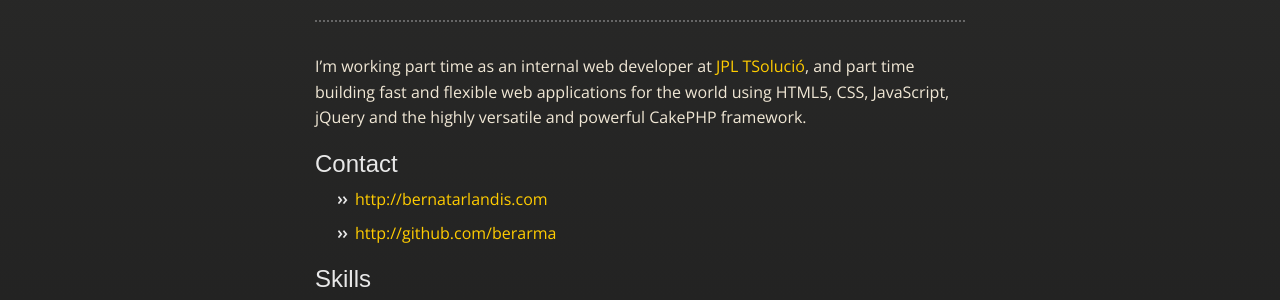
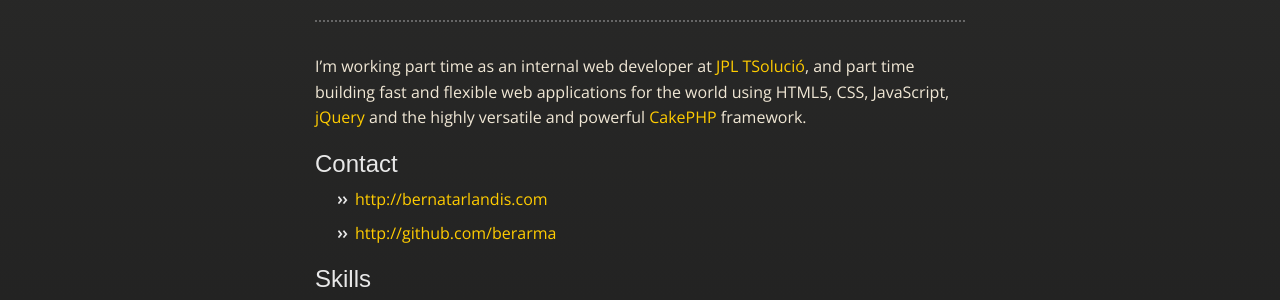
Before and after one commit to berarma/berarma.github.io, a Jekyll site: the page built from about/index.md, in a window 1280 px wide and 900 px high. Shown: the part 151-451 px from the top of the window. Built offline with Jekyll 4.4.1, drawn with Linux system fonts in a browser that asks for light colours; nearby versions of some CDN libraries; Markdown is read by kramdown in place of the engine named in the settings; part of the change alters nothing that is shown.

```diff
--- a/about/index.md
+++ b/about/index.md
@@ -2,7 +2,7 @@
 layout: default
 title: About me
 ---
-I'm working part time as an internal web developer at [JPL TSolució](http://tsolucio.com), and part time building fast and flexible web applications for the world using HTML5, CSS, JavaScript, jQuery and the highly versatile and powerful CakePHP framework.
+I'm working part time as an internal web developer at [JPL TSolució](http://tsolucio.com), and part time building fast and flexible web applications for the world using HTML5, CSS, JavaScript, [jQuery](http://jquery.com) and the highly versatile and powerful [CakePHP](http://cakephp.com) framework.
 
 Contact
 -------
```
